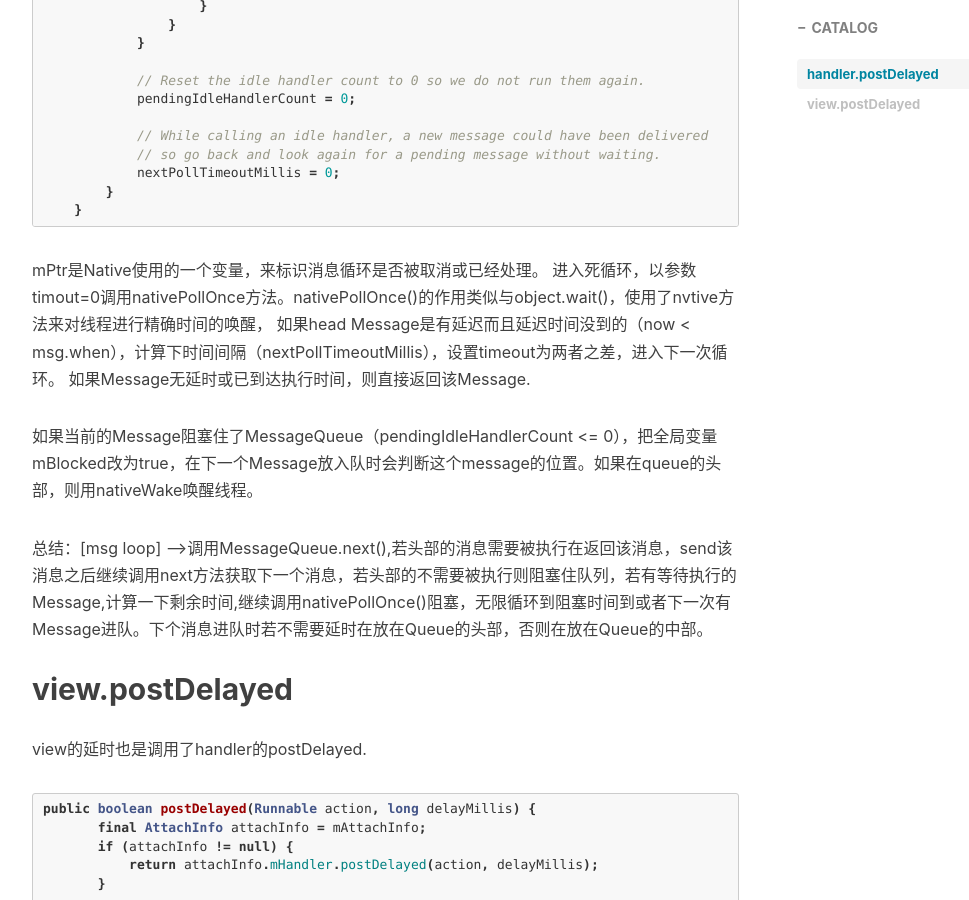
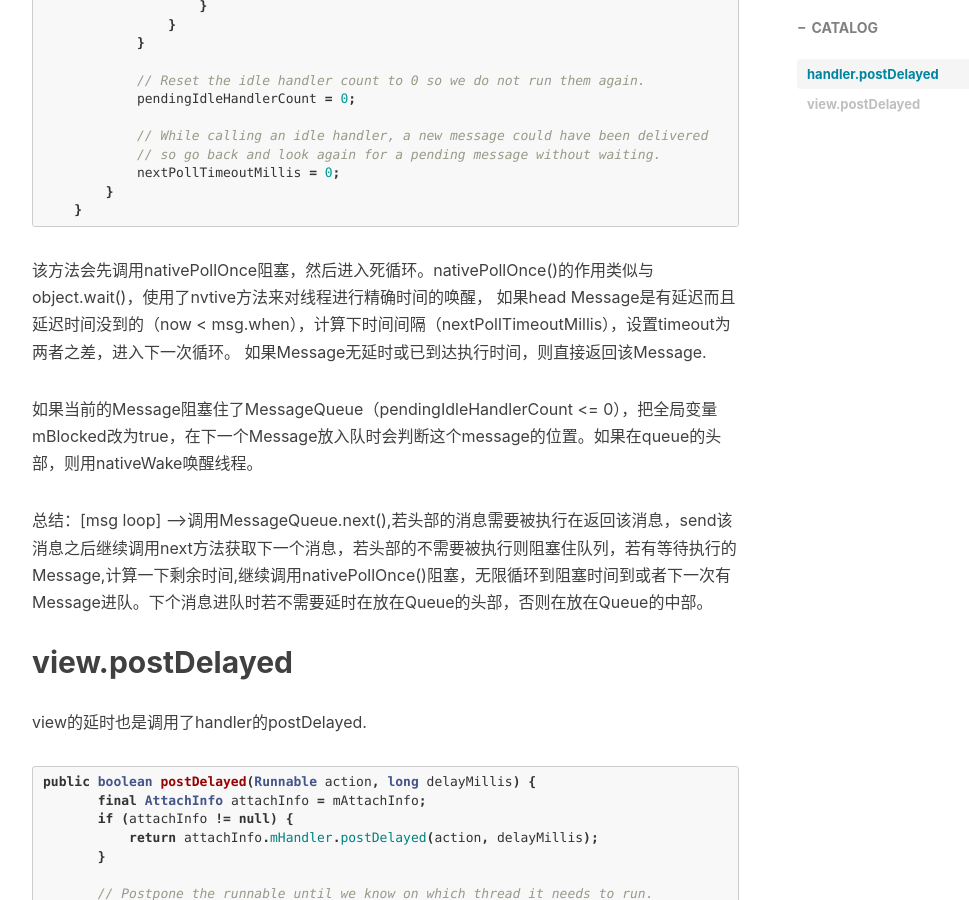
Before and after one commit to StevenDXC/Blog, a Jekyll site: the page built from _posts/2015-01-18-postDelayed.md, in a window 1280 px wide and 900 px high, scrolled down 4874 px. Shown: the whole window, without its empty margins (233-1202 px from the left). Built offline with Jekyll 4.4.1, drawn with Linux system fonts in a browser that asks for light colours; nearby versions of some CDN libraries; Markdown is read by kramdown in place of the engine named in the settings; comment, search, counter and statistics services are not loaded; some of the changed text lies outside the part shown.

Commit message:
Update 2015-01-18-postDelayed.md

````diff
--- a/_posts/2015-01-18-postDelayed.md
+++ b/_posts/2015-01-18-postDelayed.md
@@ -246,8 +246,9 @@ Message next() {
         }
     }
 ```
-mPtr是Native使用的一个变量，来标识消息循环是否被取消或已经处理。
-进入死循环，以参数timout=0调用nativePollOnce方法。nativePollOnce()的作用类似与object.wait()，使用了nvtive方法来对线程进行精确时间的唤醒，
+
+
+该方法会先调用nativePollOnce阻塞，然后进入死循环。nativePollOnce()的作用类似与object.wait()，使用了nvtive方法来对线程进行精确时间的唤醒，
 如果head Message是有延迟而且延迟时间没到的（now < msg.when），计算下时间间隔（nextPollTimeoutMillis），设置timeout为两者之差，进入下一次循环。
 如果Message无延时或已到达执行时间，则直接返回该Message.
 
@@ -278,6 +279,8 @@ public boolean postDelayed(Runnable action, long delayMillis) {
 若view的AttachInfo不为空，则调用AttachInfo中的handler的postDelayed。若AttachInfo为空，则先将action放入RunQueue中。RunQueue为HandlerActionQueue，用来存放view没有handler时的action。
 
 执行action：
+
+
 ```java
 public void executeActions(Handler handler) {
     synchronized (this) {
@@ -292,6 +295,7 @@ public void executeActions(Handler handler) {
     }
 }
 ```
+
 还是需要传入一个Handler，利用handler来执行action。当view被关联到window时，会执行该队列中的Action.
 
 AttachInfo是View的一个附加信息存储类，当view被关联到window时会被赋值。
````
Also changed, not shown: other parts of _posts/2015-01-18-postDelayed.md (+1 -1 lines).
